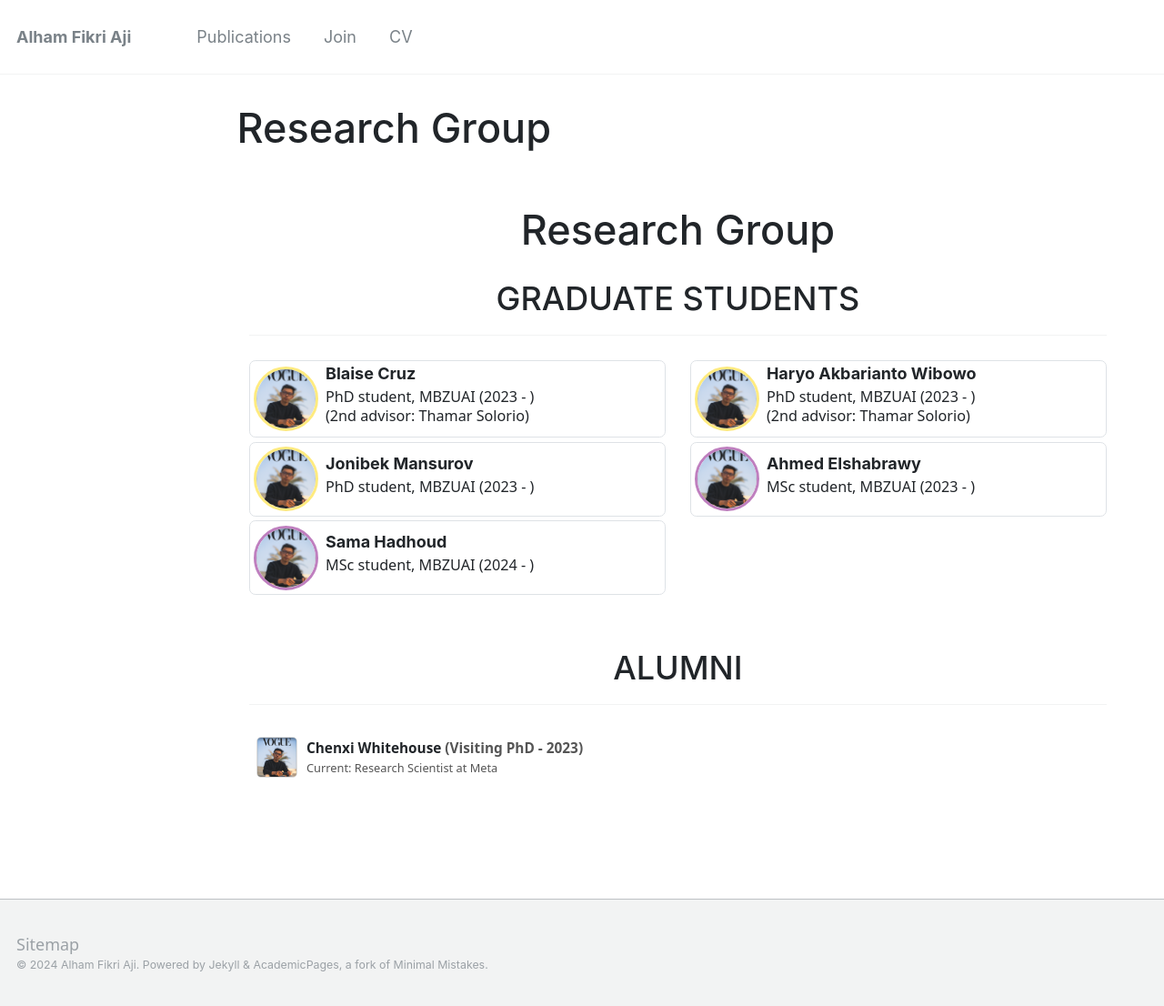
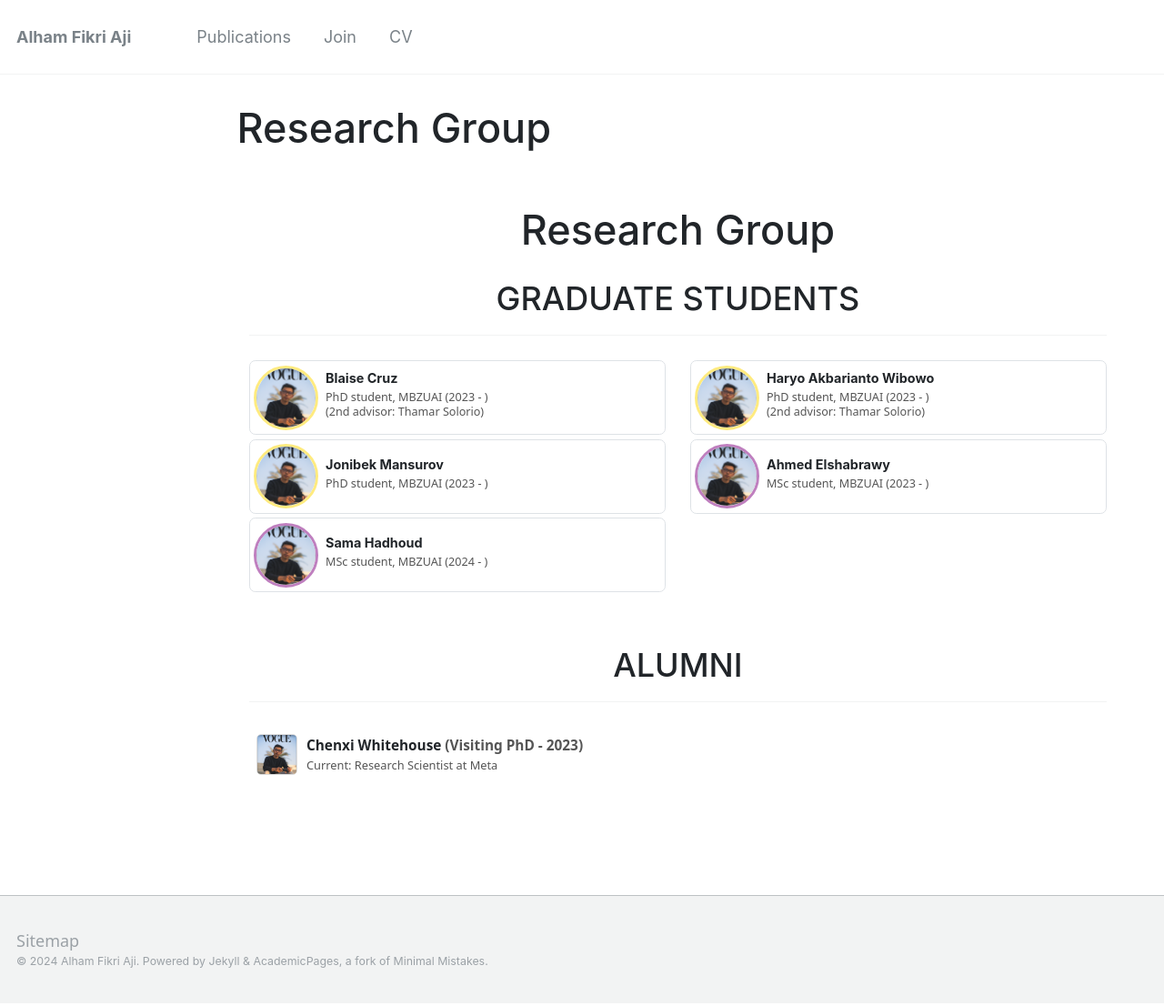
Before and after one commit to afaji/afaji.github.io, a Jekyll site: the page built from _pages/groupside.html, in a window 1280 px wide. Shown: the whole page at 91% size. Built offline with Jekyll 4.4.1, drawn with Linux system fonts in a browser that asks for light colours.

Commit message:
Update groupside.html

```diff
--- a/_pages/groupside.html
+++ b/_pages/groupside.html
@@ -62,17 +62,17 @@ redirect_from:
   position: relative;
 }
 
-
 .card-title {
   font-weight: bold;
-  font-size: 1rem;
+  font-size: 0.8rem;
   margin-bottom: 0.5rem;
 }
 
 .card-text {
-  font-size: 0.9rem;
-  margin-bottom: 0.5rem;
+  font-size: 0.7rem;
+  margin-bottom: 0.3rem;
   line-height: 1.3;
+  color: #555;
 }
 
 /* Social Icons */
```
